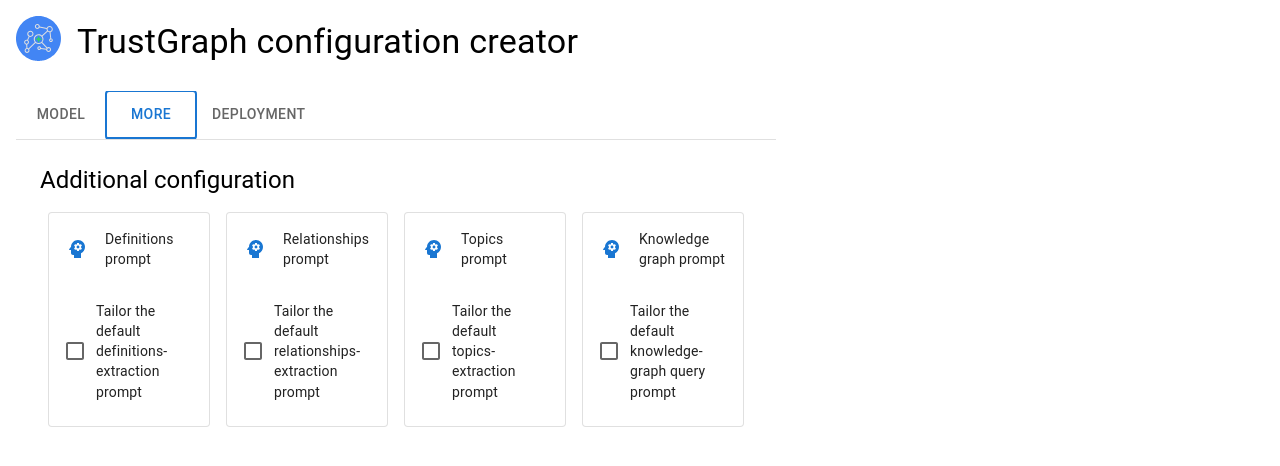
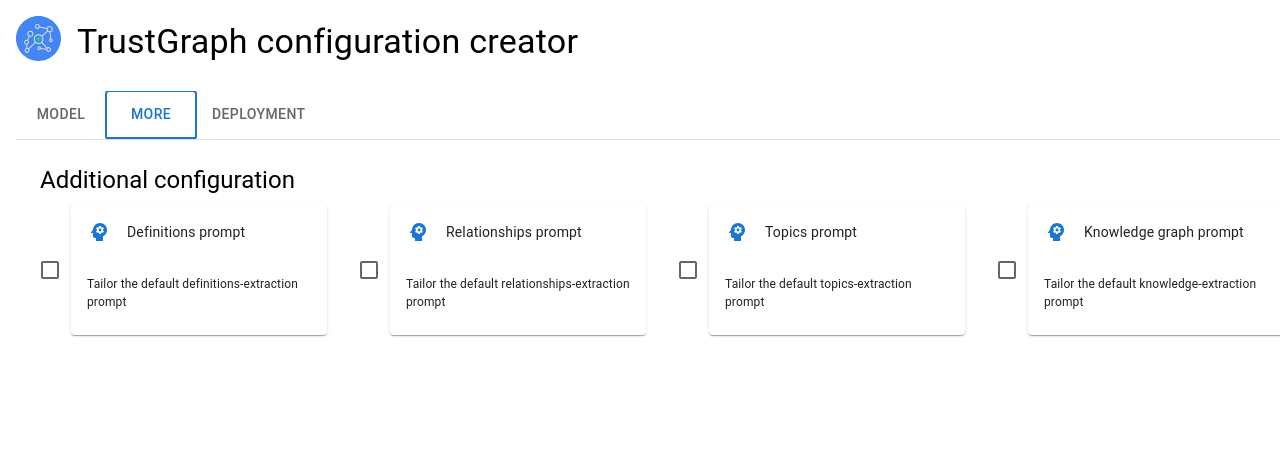
Before and after one commit to trustgraph-ai/simple-config-ui, a React (Vite) app: page / in a window 1280 px wide. Both pictures are taken after a click on the tab "MORE". Shown: the top 466 px of the page. Built offline with nearby package versions, Linux system fonts and the light colour scheme.

Commit message:
More option cards

```diff
--- a/src/simple-editor/AdvancedOptions.tsx
+++ b/src/simple-editor/AdvancedOptions.tsx
@@ -7,6 +7,14 @@ import { Card, CardHeader, CardContent, CardActions } from '@mui/material';
 import { Stack } from '@mui/material';
 import {
     Psychology,
+//    Spoke,
+//    Plumbing,
+//    Engineering,
+//    Hub,
+    ChatBubble,
+//    VerticalSplit,
+//    MonitorHeart,
+//    Polyline,
 } from '@mui/icons-material';
 
 import { useModelParamsStore } from './state/ModelParams';
@@ -58,106 +66,86 @@ const ParamsForm: React.FC = ({
         set(KG_QUERY_PROMPT, !kgQuery);
     };
 
+    const Option = ({
+        enabled, onChange, avatar, title, content
+    }) => {
         return (
-        <>
-
-            <Stack direction="row">
-
-                <Card variant="outlined" sx={{ width: '16rem', m: 1 }}>
-                    <CardHeader
-                      avatar={<Psychology color="primary"/>}
-                      title="Definitions prompt"
-                    />
-                    <CardContent>
             <FormGroup>
                 <FormControlLabel
                     control={
                         <Checkbox
-                                        checked={definitions}
-                                        onChange={onDefinitions}/>
+                            checked={enabled}
+                            onChange={onChange}/>
                     }
                     label={
-                                    <Typography variant="body2">
-                                    Tailor the default definitions-extraction
-                                    prompt
+                        <Card sx={{ width: '16rem' }}>
+                            <CardHeader
+                              avatar={avatar}
+                              title={title}
+                            />
+                            <CardContent>
+                                <Typography
+                                    variant="body2"
+                                    sx={{ fontSize: 12 }}
+                                >
+                                {content}
                                 </Typography>
+                            </CardContent>
+                        </Card>
                     }
                 />
             </FormGroup>
-                    </CardContent>
-                </Card>
+        );
+    };
 
-                <Card variant="outlined" sx={{ width: '16rem', m : 1 }}>
-                    <CardHeader
+    return (
+        <>
+
+            <Stack direction="row" spacing={2}>
+
+                <Option
+                    enabled={definitions}
+                    onChange={onDefinitions}
+                    avatar={<Psychology color="primary"/>}
+                    title="Definitions prompt"
+                    content={
+                        'Tailor the default definitions-extraction prompt'
+                    }
+
+                />
+
+                <Option
+                    enabled={relationships}
+                    onChange={onRelationships}
                     avatar={<Psychology color="primary"/>}
                     title="Relationships prompt"
+                    content={
+                        'Tailor the default relationships-extraction prompt'
+                    }
+
                 />
-                    <CardContent>
-                        <FormGroup>
-                            <FormControlLabel
-                                control={
-                                    <Checkbox
-                                        checked={relationships}
-                                        onChange={onRelationships}/>
-                                }
-                                label={
-                                    <Typography variant="body2">
-                                    Tailor the default
-                                    relationships-extraction prompt
-                                    </Typography>
-                                }
-                            />
-                        </FormGroup>
-                    </CardContent>
-                </Card>
 
-                <Card variant="outlined" sx={{ width: '16rem', m : 1 }}>
-                    <CardHeader
+                <Option
+                    enabled={topics}
+                    onChange={onTopics}
                     avatar={<Psychology color="primary"/>}
                     title="Topics prompt"
+                    content={
+                        'Tailor the default topics-extraction prompt'
+                    }
+
                 />
-                    <CardContent>
-                        <FormGroup>
-                            <FormControlLabel
-                                control={
-                                    <Checkbox
-                                        checked={topics}
-                                        onChange={onTopics}/>
-                                }
-                                label={
-                                    <Typography variant="body2">
-                                    Tailor the default
-                                    topics-extraction prompt
-                                    </Typography>
-                                }
-                            />
-                        </FormGroup>
-                    </CardContent>
-                </Card>
 
-                <Card variant="outlined" sx={{ width: '16rem', m : 1 }}>
-                    <CardHeader
+                <Option
+                    enabled={kgQuery}
+                    onChange={onKgQuery}
                     avatar={<Psychology color="primary"/>}
                     title="Knowledge graph prompt"
+                    content={
+                        'Tailor the default knowledge-extraction prompt'
+                    }
+
                 />
-                    <CardContent>
-                        <FormGroup>
-                            <FormControlLabel
-                                control={
-                                    <Checkbox
-                                        checked={kgQuery}
-                                        onChange={onKgQuery}/>
-                                }
-                                label={
-                                    <Typography variant="body2">
-                                    Tailor the default
-                                    knowledge-graph query prompt
-                                    </Typography>
-                                }
-                            />
-                        </FormGroup>
-                    </CardContent>
-                </Card>
 
             </Stack>
 
--- a/src/simple-editor/GraphStore.tsx
+++ b/src/simple-editor/GraphStore.tsx
@@ -1,5 +1,20 @@
 import React from 'react';
 import { FormControl, InputLabel, Select, MenuItem } from '@mui/material';
+import { Box, Stack, Typography } from '@mui/material';
+
+import {
+    Psychology,
+//    Spoke,
+//    Plumbing,
+//    Engineering,
+//    Hub,
+//    ChatBubble,
+//    VerticalSplit,
+//    MonitorHeart,
+//    Polyline,
+} from '@mui/icons-material';
+
+import { Card, CardHeader, CardContent, CardActions } from '@mui/material';
 
 interface GraphStoreProps {
   value: string;
@@ -8,6 +23,7 @@ interface GraphStoreProps {
 
 const GraphStore: React.FC<GraphStoreProps> = ({ value, onChange }) => {
   return (
+    <>
     <FormControl fullWidth>
       <InputLabel>Graph Store</InputLabel>
       <Select
@@ -16,9 +32,25 @@ const GraphStore: React.FC<GraphStoreProps> = ({ value, onChange }) => {
         onChange={(e) => onChange(e.target.value)}
       >
         <MenuItem value="cassandra">Cassandra</MenuItem>
-        <MenuItem value="neo4j">Neo4j</MenuItem>
+        <MenuItem value="neo4j">
+            <Stack direction="row" alignItems="center" spacing={2}>
+            <img src="https://upload.wikimedia.org/wikipedia/commons/thumb/e/e5/Neo4j-logo_color.png/800px-Neo4j-logo_color.png?20210429151518" style={{ height: "2rem" }}/>
+            <Box>Neo4j</Box>
+            <Box sx={{ fontSize: 12 }}>
+                Neo4j is a graph database management system.  The data
+                elements Neo4j stores are nodes, edges connecting them, and
+                attributes of nodes and edges.
+            </Box>
+            </Stack>
+        </MenuItem>
       </Select>
     </FormControl>
+    <FormControl fullWidth>
+
+    </FormControl>
+
+    </>
+
   );
 };
 
--- a/src/simple-editor/ParamsForm.tsx
+++ b/src/simple-editor/ParamsForm.tsx
@@ -77,7 +77,9 @@ const ParamsForm: React.FC<ParamsFormProps> = ({
         <>
 
             <Box my={4}>
-              <ModelDeployment value={modelDeployment} onChange={setModelDeployment} />
+              <ModelDeployment
+                  value={modelDeployment} onChange={setModelDeployment}
+              />
             </Box>
 
             <Box my={4}>
--- a/src/simple-editor/SimpleEditor.scss
+++ b/src/simple-editor/SimpleEditor.scss
@@ -1,6 +1,6 @@
 
 #deployment-config-text {
-    width: 40rem;
+    width: 90vh;
     font-family: monospace;
     font-size: small;
 }
@@ -10,7 +10,6 @@
     display: flex;
 
     & > * {
-//        margin: 1rem;
     }
 
 }
@@ -23,11 +22,11 @@
 }
 
 .params {
-    width: 95vh;
+    width: 100vw;
 }
 
 .deployment {
-    width: 95vh;
+    width: 100vw;
 }
 
 .variable {
```
Lines whose indentation alone changed are shown as unchanged.
